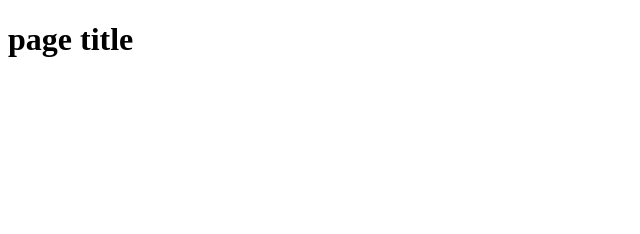
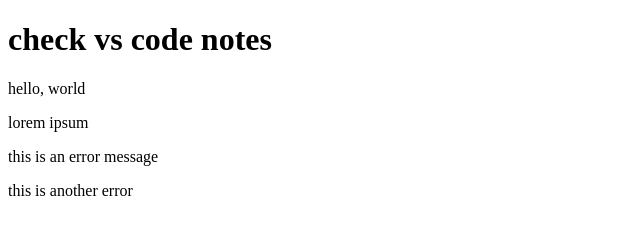
Before and after one commit to AnumF-frhs/net-ninja, a plain HTML site: page index.html in a window 1280 px wide. Shown: the whole page, without its empty margins (0-640 px from the left). Drawn offline with Linux system fonts and the light colour scheme.

Commit message:
29/10 p2

```diff
--- a/index.html
+++ b/index.html
@@ -7,7 +7,14 @@
     <title>Net Ninja notes</title>
 </head>
 <body>
-    <h1>page title</h1>
+    <h1>check vs code notes</h1>
+    <div>
+        <p>hello, world</p>
+        <p>lorem ipsum</p>
+        <p class="error">this is an error message</p>
+    </div>
+
+    <div class="error">this is another error</div>
 
 
     <!--<script>
--- a/js/sandbox.js
+++ b/js/sandbox.js
@@ -314,7 +314,6 @@ greet();
 //console.log('area is: ', area);
 
 //net ninja 5: stop at 27:47
-//29/10
 //objects in java
 
 //propteries: email, username, gender...these have methods (i.e. login/logout)
@@ -329,8 +328,6 @@ let user = {
   email: 'crystal@gmailcom',
   location: 'location',
   blogs: ['why mac and cheese rules', '10 things to make with marmite']
-
-
 };
 
 console.log(user);
@@ -435,3 +432,14 @@ const random = Math.random();
 console.log(random); //each time u reload, a diff # comes up btwn 0-1
 console.log(Math.round(random*100)); //makes 1 or 0, x10, gets any # btwn 1-100
 */
+
+//net ninja 6, 29/10
+//dom: document object model
+//dom: created by browser, document object --> to change/add content
+//make cool popups
+
+//some stuff was done in the inspect console.
+
+const para = document.querySelector('div.error'); //to grab an element from the dom, the first tagm 'p', to get 2nd...."error", to get the other error 'div.error'
+console.log(para);
+//stopped at 11:43
```
